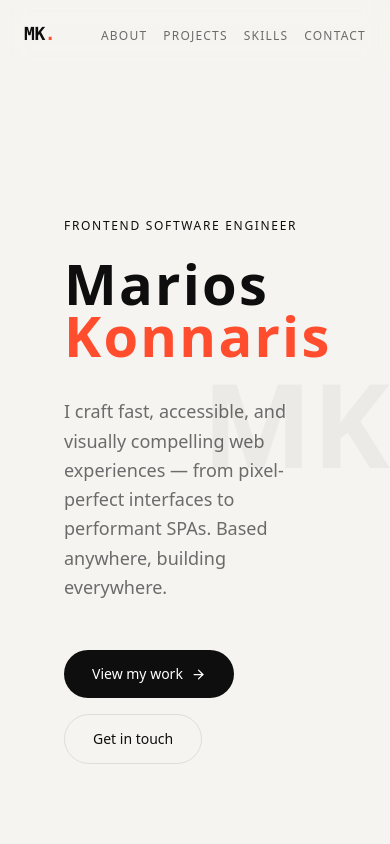
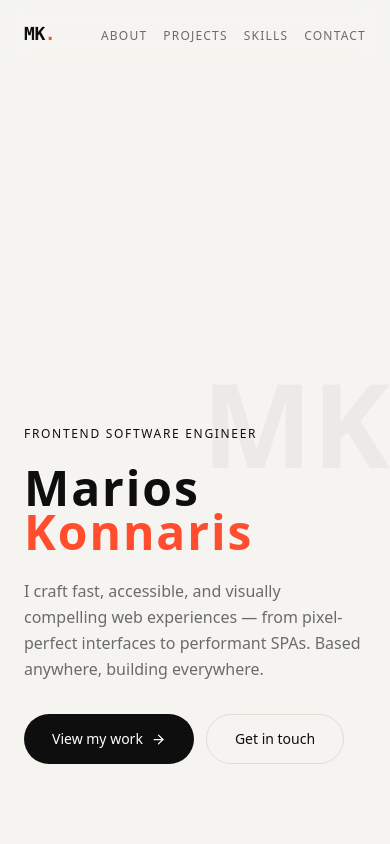
Before and after one commit to mariokonnari/Portfolio-Website, a Next.js app: page / in a window 390 px wide. Shown: the top 844 px of the page. Built offline with nearby package versions, Linux system fonts and the light colour scheme.

Commit message:
Made Hero.tsx responsive for mobile view

```diff
--- a/src/components/sections/Hero.tsx
+++ b/src/components/sections/Hero.tsx
@@ -19,7 +19,7 @@ export default function Hero() {
     return (
         <section
             id="hero"
-            className="relative min-h-screen flex flex-col justify-end px-16 pb-20 pt-32 overflow-hidden"
+            className="relative min-h-screen flex flex-col justify-end px-6 md:px-16 pb-20 pt-32 overflow-hidden"
         >
             {/* Background large letters */}
             <motion.span
@@ -48,7 +48,7 @@ export default function Hero() {
                 variants={fadeUp}
                 initial="hidden"
                 animate="visible"
-                className="font-black leading-[0.92] tracking-[0.04em] text-[clamp(3.5rem,9vw,9rem)]"
+                className="font-black leading-[0.92] tracking-[0.04em] text-[clamp(3rem,12vw,9rem)]"
             >
                 Marios
                 <br />
@@ -61,7 +61,7 @@ export default function Hero() {
                 variants={fadeUp}
                 initial="hidden"
                 animate="visible"
-                className="mt-9 max-w-xl text-lg font-light text-[var(--ink-muted)] leading-relaxed"
+                className="mt-6 md:mt-9 max-w-xl text-base md:text-lg font-light text-[var(--ink-muted)] leading-relaxed"
             >
                 I craft fast, accessible, and visually compelling web experiences —
                 from pixel-perfect interfaces to performant SPAs. Based anywhere,
@@ -74,7 +74,7 @@ export default function Hero() {
                 variants={fadeUp}
                 initial="hidden"
                 animate="visible"
-                className="mt-12 flex gap-4 flex-wrap"
+                className="mt-8 md:mt-12 flex gap-3 flex-wrap"
             >
                 <Link
                     href="#projects"
```
